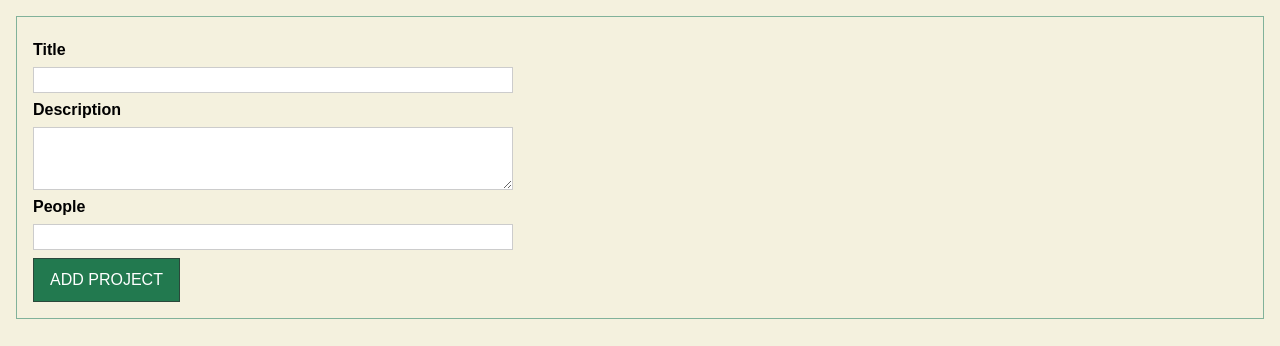
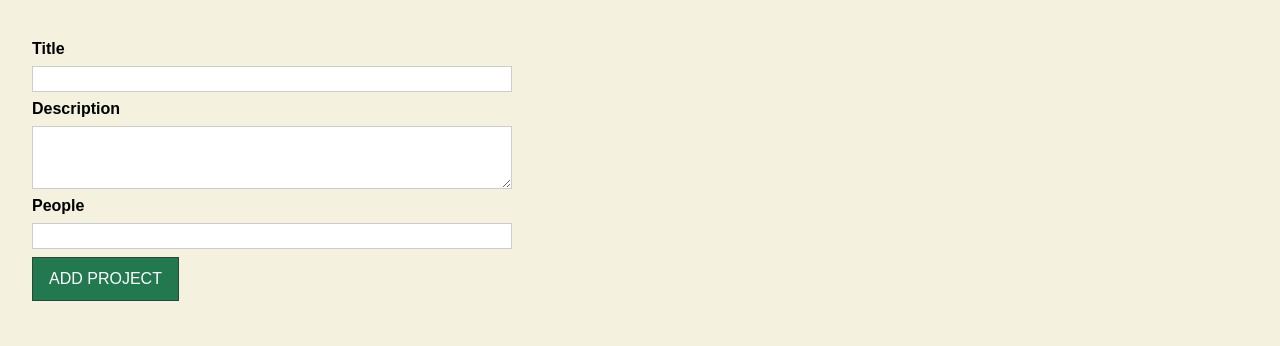
Before and after one commit to PopovDS617/todo-dragndrop-ts, a website built with Vite: page index.html in a window 1280 px wide. Shown: the top 346 px of the page. Built offline with nearby package versions, Linux system fonts and the light colour scheme.

Commit message:
Update style.css

```diff
--- a/src/style.css
+++ b/src/style.css
@@ -113,7 +113,7 @@ button:active {
 #user-input {
   margin: 1rem;
   padding: 1rem;
-  border: 1px solid #81b29a;
+
 }
 
 #list-container {
```
